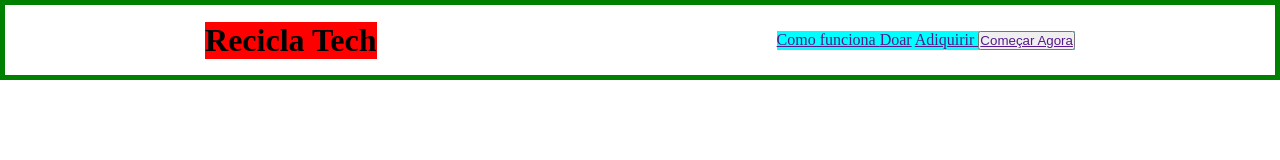
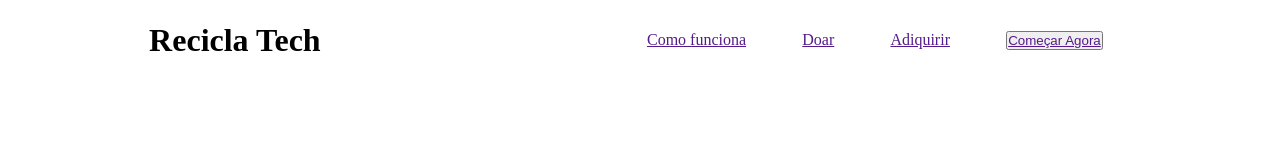
Before and after one commit to oi-LuanSilva/ReciclatechM1, a plain HTML site: page index.html in a window 1280 px wide. Drawn offline with Linux system fonts and the light colour scheme.

Commit message:
Modificação do espaçamento

```diff
--- a/style.scss
+++ b/style.scss
@@ -8,12 +8,16 @@ header {
     // justify-content: space-between; Alinha o primeiro item no começo, o último no final e os outros separados igualmente
     justify-content: space-around;
     align-items: center;
-    border: solid green 5px;
     height: 10vh;
     h1 {
-        background-color: red;
+
     }
     nav {
-        background-color: aqua;
+        display: flex;
+        justify-content: space-around;
+        align-items: center;
+
+        height: 10vh;
+        width: 40%;
     }
 }
```
Also changed, not shown: style.css, 1 other file.
